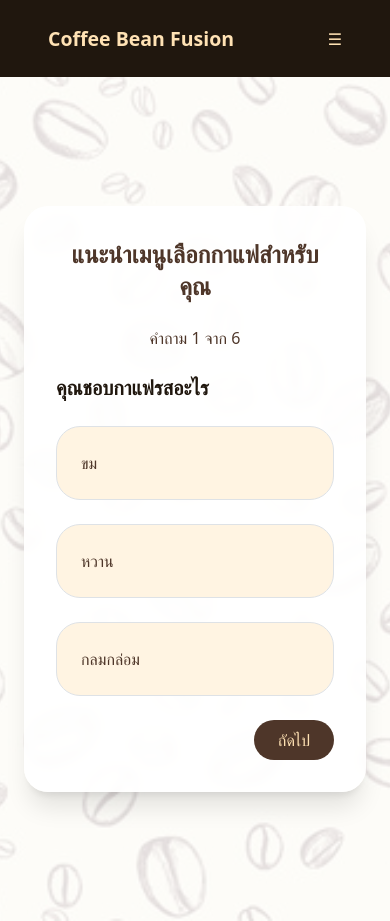
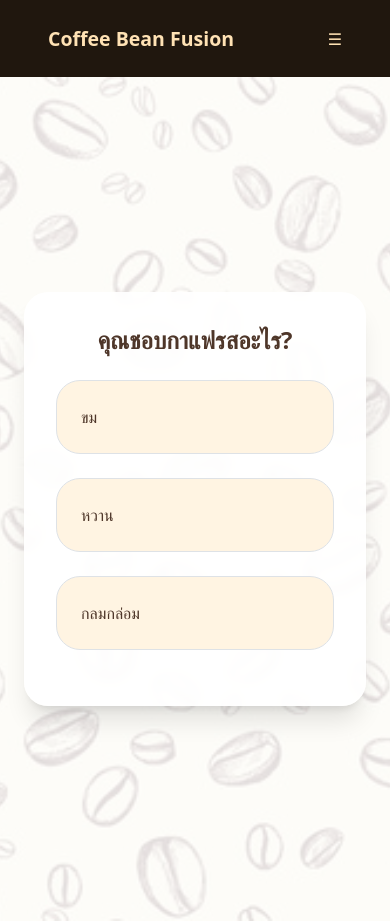
Before and after one commit to TheTable1/Pro_seminar, a React (Vite) app in the folder client/: page /suggestion in a window 390 px wide. Built offline with nearby package versions, Linux system fonts and the light colour scheme.

Commit message:
Update suggestion.jsx

```diff
--- a/client/src/suggestion.jsx
+++ b/client/src/suggestion.jsx
@@ -1,262 +1,322 @@
 import React, { useState } from "react";
 import Navbar from "./navbar";
 
-const Suggestion = () => {
-  // ชุดคำถามพร้อมตัวเลือก
-  const questions = [
+// โครงสร้าง decision tree ที่ปรับปรุงให้มีคำถามเพิ่มเติม
+const decisionTree = {
+  question: "คุณชอบกาแฟรสอะไร?",
+  key: "flavor",
+  options: [
     {
-      key: "flavor",
-      question: "คุณชอบกาแฟรสอะไร",
+      label: "ขม",
+      value: "ขม",
+      next: {
+        question: "คุณชอบกาแฟที่มีนมมากหรือน้อย?",
+        key: "milk",
         options: [
-        { label: "ขม", value: "ขม" },
-        { label: "หวาน", value: "หวาน" },
-        { label: "กลมกล่อม", value: "กลมกล่อม" },
+          {
+            label: "มาก",
+            value: "มาก",
+            next: {
+              question: "คุณต้องการกาแฟที่มีความเข้มข้นแบบไหน?",
+              key: "intensity",
+              options: [
+                {
+                  label: "เข้ม",
+                  value: "เข้ม",
+                  next: {
+                    // เปลี่ยนคำถามนี้จากเรื่องเผ็ดและกรดเป็นเรื่องรสคั่ว
+                    question: "คุณชอบกาแฟที่มีรสคั่วจัดหรือรสละมุน?",
+                    key: "roastPreference",
+                    options: [
+                      {
+                        label: "จัด",
+                        value: "จัด",
+                        next: { result: "Bold Roast Espresso" },
+                      },
+                      {
+                        label: "ละมุน",
+                        value: "ละมุน",
+                        next: { result: "Smooth Espresso" },
+                      },
                     ],
                   },
+                },
                 {
-      key: "milk",
-      question: "คุณชอบกาแฟที่มีนมมากหรือน้อย",
-      options: [
-        { label: "มาก", value: "มาก" },
-        { label: "น้อย", value: "น้อย" },
-        { label: "ปานกลาง", value: "ปานกลาง" },
+                  label: "กลาง",
+                  value: "กลาง",
+                  next: { result: "Ristretto" },
+                },
+                {
+                  label: "เบา",
+                  value: "เบา",
+                  next: { result: "Americano" },
+                },
               ],
             },
+          },
           {
-      key: "intensity",
-      question: "คุณต้องการกาแฟที่มีความเข้มข้นแบบไหน",
+            label: "น้อย",
+            value: "น้อย",
+            next: {
+              question: "คุณต้องการกาแฟอุณหภูมิแบบไหน?",
+              key: "temperature",
               options: [
-        { label: "เข้ม", value: "เข้ม" },
-        { label: "กลาง", value: "กลาง" },
-        { label: "เบา", value: "เบา" },
+                {
+                  label: "ร้อน",
+                  value: "ร้อน",
+                  next: {
+                    question: "คุณชอบกาแฟที่มีการเติมวิปครีมหรือไม่?",
+                    key: "whippedCream",
+                    options: [
+                      {
+                        label: "ใช่",
+                        value: "ใช่",
+                        next: { result: "Latte with whipped cream" },
+                      },
+                      {
+                        label: "ไม่",
+                        value: "ไม่",
+                        next: { result: "Latte" },
+                      },
                     ],
                   },
+                },
                 {
-      key: "temperature",
-      question: "คุณต้องการกาแฟอุณหภูมิแบบไหน",
-      options: [
-        { label: "ร้อน", value: "ร้อน" },
-        { label: "เย็น", value: "เย็น" },
-        { label: "อุ่น", value: "อุ่น" },
+                  label: "เย็น",
+                  value: "เย็น",
+                  next: { result: "Iced Coffee" },
+                },
+                {
+                  label: "อุ่น",
+                  value: "อุ่น",
+                  next: { result: "Cappuccino" },
+                },
               ],
             },
+          },
           {
-      key: "caffeineLevel",
-      question: "คุณต้องการระดับคาเฟอีนเท่าไหร่",
-      options: [
-        { label: "สูง", value: "สูง" },
-        { label: "ปานกลาง", value: "ปานกลาง" },
-        { label: "ต่ำ", value: "ต่ำ" },
-        { label: "ไม่แน่ใจ", value: "ไม่แน่ใจ" },
+            label: "ปานกลาง",
+            value: "ปานกลาง",
+            next: { result: "Flat White" },
+          },
         ],
       },
+    },
     {
-      key: "occasion",
-      question: "วัตถุประสงค์การดื่มกาแฟของคุณคืออะไร",
+      label: "หวาน",
+      value: "หวาน",
+      next: {
+        question: "คุณต้องการระดับคาเฟอีนเท่าไหร่?",
+        key: "caffeineLevel",
         options: [
-        { label: "กระปรี้กระเปร่า", value: "กระปรี้กระเปร่า" },
-        { label: "ผ่อนคลาย", value: "ผ่อนคลาย" },
-        { label: "เพื่อสังคม", value: "เพื่อสังคม" },
-        { label: "เพื่อความคิดสร้างสรรค์", value: "เพื่อความคิดสร้างสรรค์" },
+          { label: "สูง", value: "สูง", next: { result: "Macchiato" } },
+          {
+            label: "ปานกลาง",
+            value: "ปานกลาง",
+            next: {
+              question: "คุณชอบเพิ่มช็อคโกแลตในกาแฟหรือไม่?",
+              key: "chocolate",
+              options: [
+                {
+                  label: "ใช่",
+                  value: "ใช่",
+                  next: { result: "Mocha with extra chocolate" },
+                },
+                {
+                  label: "ไม่",
+                  value: "ไม่",
+                  next: { result: "Mocha" },
+                },
               ],
             },
-  ];
-
-  // กำหนด state เริ่มต้นสำหรับคำตอบแต่ละข้อ
-  const initialAnswers = {};
-  questions.forEach((q) => {
-    initialAnswers[q.key] = "";
-  });
-  const [answers, setAnswers] = useState(initialAnswers);
-
-  // ติดตามคำถามปัจจุบันและผลการแนะนำกาแฟ
-  const [currentQuestionIndex, setCurrentQuestionIndex] = useState(0);
-  const [recommendation, setRecommendation] = useState("");
-
-  // เมื่อผู้ใช้คลิกเลือกตัวเลือก จะทำการอัปเดตคำตอบ
-  const handleOptionSelect = (key, value) => {
-    setAnswers((prev) => ({ ...prev, [key]: value }));
+          },
+          {
+            label: "ต่ำ",
+            value: "ต่ำ",
+            next: {
+              question: "คุณชอบกาแฟที่มีนมมากหรือน้อย?",
+              key: "milkSweet",
+              options: [
+                { label: "มาก", value: "มาก", next: { result: "Affogato" } },
+                { label: "น้อย", value: "น้อย", next: { result: "Cortado" } },
+              ],
+            },
+          },
+          {
+            label: "ไม่แน่ใจ",
+            value: "ไม่แน่ใจ",
+            next: { result: "Ristretto" },
+          },
+        ],
+      },
+    },
+    {
+      label: "กลมกล่อม",
+      value: "กลมกล่อม",
+      next: {
+        question: "วัตถุประสงค์การดื่มกาแฟของคุณคืออะไร?",
+        key: "occasion",
+        options: [
+          {
+            label: "กระปรี้กระเปร่า",
+            value: "กระปรี้กระเปร่า",
+            next: { result: "Espresso" },
+          },
+          {
+            label: "ผ่อนคลาย",
+            value: "ผ่อนคลาย",
+            next: {
+              question: "คุณชอบการคั่วกาแฟแบบไหน?",
+              key: "roast",
+              options: [
+                {
+                  label: "อ่อน",
+                  value: "อ่อน",
+                  next: {
+                    question: "คุณต้องการกาแฟที่มีรสผลไม้หรือไม่?",
+                    key: "fruity",
+                    options: [
+                      {
+                        label: "ใช่",
+                        value: "ใช่",
+                        next: {
+                          result: "Latte with light roast and fruity notes",
+                        },
+                      },
+                      {
+                        label: "ไม่",
+                        value: "ไม่",
+                        next: { result: "Latte with light roast" },
+                      },
+                    ],
+                  },
+                },
+                {
+                  label: "กลาง",
+                  value: "กลาง",
+                  next: {
+                    question: "คุณต้องการกาแฟที่มีรสผลไม้หรือไม่?",
+                    key: "fruity",
+                    options: [
+                      {
+                        label: "ใช่",
+                        value: "ใช่",
+                        next: {
+                          result: "Latte with medium roast and fruity notes",
+                        },
+                      },
+                      {
+                        label: "ไม่",
+                        value: "ไม่",
+                        next: { result: "Latte with medium roast" },
+                      },
+                    ],
+                  },
+                },
+                {
+                  label: "เข้ม",
+                  value: "เข้ม",
+                  next: {
+                    question: "คุณต้องการกาแฟที่มีรสผลไม้หรือไม่?",
+                    key: "fruity",
+                    options: [
+                      {
+                        label: "ใช่",
+                        value: "ใช่",
+                        next: {
+                          result: "Latte with dark roast and fruity notes",
+                        },
+                      },
+                      {
+                        label: "ไม่",
+                        value: "ไม่",
+                        next: { result: "Latte with dark roast" },
+                      },
+                    ],
+                  },
+                },
+              ],
+            },
+          },
+          {
+            label: "เพื่อสังคม",
+            value: "เพื่อสังคม",
+            next: { result: "Cappuccino" },
+          },
+          {
+            label: "เพื่อความคิดสร้างสรรค์",
+            value: "เพื่อความคิดสร้างสรรค์",
+            next: {
+              question: "คุณต้องการกาแฟแบบไหนสำหรับเสริมความคิดสร้างสรรค์?",
+              key: "creative",
+              options: [
+                {
+                  label: "สดชื่น",
+                  value: "สดชื่น",
+                  next: { result: "Americano" },
+                },
+                {
+                  label: "อุ่นสบาย",
+                  value: "อุ่นสบาย",
+                  next: { result: "Flat White" },
+                },
+              ],
+            },
+          },
+        ],
+      },
+    },
+  ],
 };
 
-  // ปุ่ม "ถัดไป" ตรวจสอบว่าผู้ใช้ได้เลือกคำตอบแล้วหรือไม่
-  const handleNext = () => {
-    if (!answers[questions[currentQuestionIndex].key]) {
-      alert("กรุณาเลือกคำตอบ");
+const Suggestion = () => {
+  // State สำหรับเก็บ node ปัจจุบันใน decision tree และประวัติสำหรับย้อนกลับ
+  const [currentNode, setCurrentNode] = useState(decisionTree);
+  const [path, setPath] = useState([]);
+  // State สำหรับเก็บคำตอบ (ถ้าต้องการใช้งานเพิ่มเติม)
+  const [answers, setAnswers] = useState({});
+  // State สำหรับเก็บผลลัพธ์ terminal node
+  const [result, setResult] = useState("");
+  // State สำหรับเก็บตัวเลือกที่ถูกเลือกใน node ปัจจุบัน
+  const [currentSelection, setCurrentSelection] = useState(null);
+
+  // เมื่อผู้ใช้เลือกตัวเลือก (แต่ยังไม่ยืนยันด้วยปุ่ม "ถัดไป")
+  const handleOptionSelect = (option) => {
+    setCurrentSelection(option);
+  };
+
+  // เมื่อกดปุ่ม "ถัดไป" หลังจากเลือกตัวเลือกแล้ว
+  const handleNextOption = () => {
+    if (!currentSelection) {
+      alert("กรุณาเลือกตัวเลือกก่อน");
       return;
     }
-    setCurrentQuestionIndex((prev) => prev + 1);
+    // บันทึกคำตอบสำหรับ node ปัจจุบัน
+    setAnswers((prev) => ({
+      ...prev,
+      [currentNode.key]: currentSelection.value,
+    }));
+    // บันทึก node ปัจจุบันไว้ใน path สำหรับย้อนกลับ
+    setPath((prev) => [...prev, currentNode]);
+    // ตรวจสอบว่า option ที่เลือกเป็น terminal node หรือไม่
+    if (currentSelection.next.result) {
+      setResult(currentSelection.next.result);
+      setCurrentNode(null);
+    } else {
+      setCurrentNode(currentSelection.next);
+    }
+    // รีเซ็ตการเลือกสำหรับ node ใหม่
+    setCurrentSelection(null);
   };
 
-  // ปุ่ม "ย้อนกลับ" เพื่อกลับไปแก้ไขคำตอบข้อก่อนหน้า
+  // ฟังก์ชันย้อนกลับ
   const handleBack = () => {
-    setCurrentQuestionIndex((prev) => prev - 1);
-  };
-
-  // วิเคราะห์คำตอบและคำนวณคะแนนสำหรับแต่ละเมนูกาแฟ
-  const analyzeAnswers = () => {
-    let score = {
-      espresso: 0,
-      ristretto: 0,
-      lungo: 0,
-      americano: 0,
-      cappuccino: 0,
-      latte: 0,
-      flatWhite: 0,
-      macchiato: 0,
-      mocha: 0,
-      cortado: 0,
-      affogato: 0,
-      icedCoffee: 0,
-      nitroColdBrew: 0,
-    };
-
-    // วิเคราะห์ "รสชาติ"
-    if (answers.flavor === "ขม") {
-      score.espresso += 2;
-      score.ristretto += 2;
-      score.lungo += 1;
-      score.americano += 2;
-      score.macchiato += 1;
-      score.cortado += 1;
-      score.nitroColdBrew += 2;
-    } else if (answers.flavor === "หวาน") {
-      score.latte += 2;
-      score.cappuccino += 2;
-      score.mocha += 3;
-      score.affogato += 2;
-    } else if (answers.flavor === "กลมกล่อม") {
-      score.latte += 1;
-      score.cappuccino += 1;
-      score.flatWhite += 1;
-      score.macchiato += 1;
-    }
-
-    // วิเคราะห์ "ปริมาณนม"
-    if (answers.milk === "มาก") {
-      score.latte += 2;
-      score.cappuccino += 2;
-      score.flatWhite += 2;
-      score.mocha += 1;
-      score.affogato += 1;
-    } else if (answers.milk === "น้อย") {
-      score.espresso += 1;
-      score.ristretto += 1;
-      score.lungo += 1;
-      score.americano += 1;
-      score.macchiato += 1;
-      score.cortado += 1;
-    } else if (answers.milk === "ปานกลาง") {
-      score.latte += 1;
-      score.cappuccino += 1;
-      score.flatWhite += 1;
-    }
-
-    // วิเคราะห์ "ความเข้มข้น"
-    if (answers.intensity === "เข้ม") {
-      score.espresso += 2;
-      score.ristretto += 3;
-      score.americano += 2;
-      score.macchiato += 2;
-      score.cortado += 2;
-    } else if (answers.intensity === "เบา") {
-      score.latte += 1;
-      score.cappuccino += 1;
-      score.flatWhite += 1;
-      score.mocha += 1;
-      score.affogato += 1;
-      score.icedCoffee += 1;
-      score.nitroColdBrew += 1;
-    } else if (answers.intensity === "กลาง") {
-      score.latte += 1;
-      score.cappuccino += 1;
-      score.flatWhite += 1;
-    }
-
-    // วิเคราะห์ "อุณหภูมิ"
-    if (answers.temperature === "ร้อน") {
-      score.espresso += 1;
-      score.ristretto += 1;
-      score.lungo += 1;
-      score.americano += 1;
-      score.cappuccino += 1;
-      score.latte += 1;
-      score.flatWhite += 1;
-      score.macchiato += 1;
-      score.mocha += 1;
-      score.cortado += 1;
-    } else if (answers.temperature === "เย็น") {
-      score.icedCoffee += 3;
-      score.nitroColdBrew += 3;
-      score.affogato += 2;
-    } else if (answers.temperature === "อุ่น") {
-      score.latte += 1;
-      score.cappuccino += 1;
-      score.flatWhite += 1;
-      score.macchiato += 1;
-      score.mocha += 1;
-    }
-
-    // วิเคราะห์ "ระดับคาเฟอีน"
-    if (answers.caffeineLevel === "สูง") {
-      score.espresso += 2;
-      score.ristretto += 2;
-      score.lungo += 2;
-      score.americano += 2;
-      score.macchiato += 2;
-      score.nitroColdBrew += 2;
-    } else if (answers.caffeineLevel === "ปานกลาง") {
-      score.cappuccino += 1;
-      score.latte += 1;
-      score.flatWhite += 1;
-      score.cortado += 1;
-    } else if (answers.caffeineLevel === "ต่ำ") {
-      score.mocha += 1;
-      score.affogato += 2;
-    }
-
-    // วิเคราะห์ "วัตถุประสงค์การดื่มกาแฟ"
-    if (answers.occasion === "กระปรี้กระเปร่า") {
-      score.espresso += 2;
-      score.ristretto += 2;
-      score.americano += 2;
-      score.nitroColdBrew += 2;
-    } else if (answers.occasion === "ผ่อนคลาย") {
-      score.latte += 2;
-      score.cappuccino += 2;
-      score.flatWhite += 2;
-      score.mocha += 2;
-      score.affogato += 2;
-    } else if (answers.occasion === "เพื่อสังคม") {
-      score.latte += 1;
-      score.cappuccino += 1;
-      score.icedCoffee += 1;
-      score.affogato += 1;
-    } else if (answers.occasion === "เพื่อความคิดสร้างสรรค์") {
-      score.americano += 1;
-      score.flatWhite += 1;
-      score.cortado += 1;
-      score.nitroColdBrew += 1;
-    }
-
-    // ค้นหาเมนูกาแฟที่ได้คะแนนสูงสุด
-    let maxScore = 0;
-    let recommended = "";
-    for (const coffee in score) {
-      if (score[coffee] > maxScore) {
-        maxScore = score[coffee];
-        recommended = coffee;
-      }
-    }
-    setRecommendation(recommended);
-  };
-
-  // เมื่อครบทุกคำถามแล้วให้ส่งคำตอบเพื่อวิเคราะห์
-  const handleSubmit = () => {
-    if (!answers[questions[currentQuestionIndex].key]) {
-      alert("กรุณาเลือกคำตอบ");
-      return;
-    }
-    analyzeAnswers();
+    if (path.length === 0) return;
+    const previous = path[path.length - 1];
+    setPath(path.slice(0, path.length - 1));
+    setCurrentNode(previous);
+    setCurrentSelection(null);
+    setResult("");
   };
 
   return (
@@ -264,76 +324,55 @@ const Suggestion = () => {
       <Navbar />
       <div className="min-h-screen bg-[url('../public/background.jpg')] bg-cover bg-center bg-white/85 bg-blend-overlay flex flex-col items-center justify-center px-4">
         <div className="bg-white/90 backdrop-blur-sm rounded-3xl shadow-xl p-8 w-full max-w-4xl relative">
-          {!recommendation ? (
-            <div>
-              {/* ส่วนหัวข้อ */}
+          {!result ? (
+            <>
               <h2 className="text-center text-2xl md:text-3xl font-bold text-brown mb-4">
-                แนะนำเมนูเลือกกาแฟสำหรับคุณ
+                {currentNode ? currentNode.question : "กรุณาตอบคำถาม"}
               </h2>
-              {/* ลำดับคำถาม */}
-              <p className="text-center text-brown mb-4">
-                คำถาม {currentQuestionIndex + 1} จาก {questions.length}
-              </p>
-              {/* คำถามปัจจุบัน */}
-              <p className="text-dark-brown text-xl md:text-2xl font-semibold mb-6">
-                {questions[currentQuestionIndex].question}
-              </p>
-              {/* ตัวเลือก (Options) */}
+              {currentNode && (
                 <div className="grid grid-cols-1 sm:grid-cols-2 gap-4">
-                {questions[currentQuestionIndex].options.map((option) => (
+                  {currentNode.options.map((option) => (
                     <button
                       key={option.value}
-                    onClick={() =>
-                      handleOptionSelect(
-                        questions[currentQuestionIndex].key,
-                        option.value
-                      )
-                    }
-                    className={`p-4 rounded-3xl transition-colors text-left font-medium border ${
-                      answers[questions[currentQuestionIndex].key] ===
-                      option.value
-                        ? "bg-brown text-beige border-brown"
-                        : "bg-beige-light text-brown border-brown hover:bg-light-brown hover:text-beige"
+                      onClick={() => handleOptionSelect(option)}
+                      className={`p-4 rounded-3xl transition-colors text-left font-medium border bg-beige-light text-brown border-brown ${
+                        currentSelection &&
+                        currentSelection.value === option.value
+                          ? "bg-brown !text-beige"
+                          : "hover:bg-light-brown hover:text-beige"
                       }`}
                     >
                       {option.label}
                     </button>
                   ))}
                 </div>
-              {/* ปุ่มย้อนกลับ/ถัดไป/ส่งคำตอบ */}
-              <div className="flex justify-end mt-6">
-                {currentQuestionIndex > 0 && (
+              )}
+              <div className="flex justify-between mt-6">
+                {path.length > 0 && (
                   <button
                     onClick={handleBack}
                     className="bg-brown text-beige py-2 px-4 rounded-3xl hover:bg-dark-brown transition-colors"
                   >
-                    กลับ
+                    ย้อนกลับ
                   </button>
                 )}
-                {currentQuestionIndex < questions.length - 1 ? (
+                {currentSelection && (
                   <button
-                    onClick={handleNext}
+                    onClick={handleNextOption}
                     className="ml-auto bg-brown text-beige py-2 px-4 rounded-3xl hover:bg-dark-brown transition-colors"
                   >
                     ถัดไป
                   </button>
-                ) : (
-                  <button
-                    onClick={handleSubmit}
-                    className="ml-auto bg-brown text-beige py-2 px-4 rounded-3xl hover:bg-dark-brown transition-colors"
-                  >
-                    ส่งคำตอบ
-                  </button>
                 )}
               </div>
-            </div>
+            </>
           ) : (
             <div className="text-center">
               <h2 className="text-3xl font-bold text-dark-brown mb-4">
-                กาแฟที่แนะนำ
+                กาแฟที่แนะนำสำหรับคุณ
               </h2>
               <h2 className="text-3xl font-bold text-dark-brown mb-4">
-                {recommendation}
+                {result}
               </h2>
             </div>
           )}
```
Lines whose indentation alone changed are shown as unchanged.
